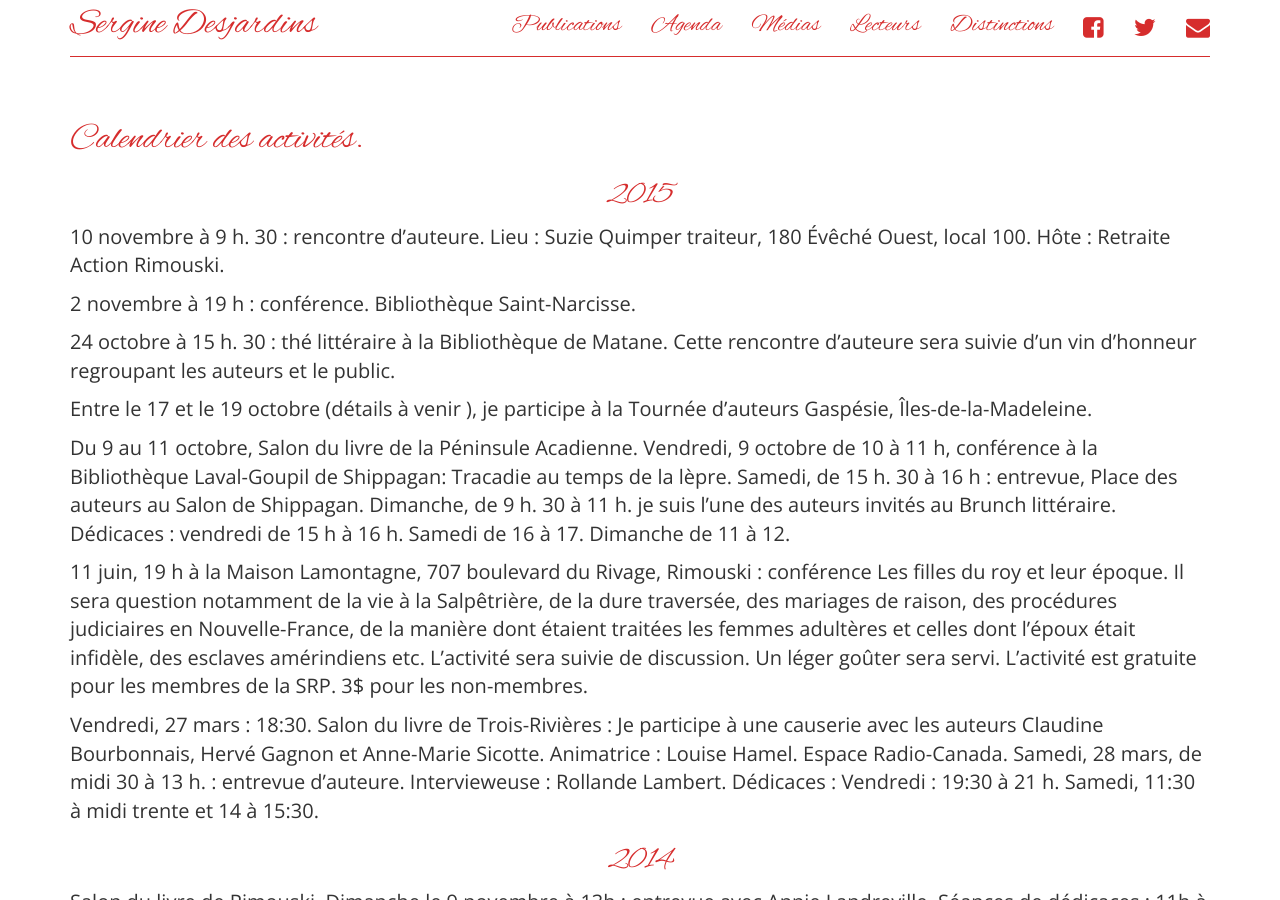
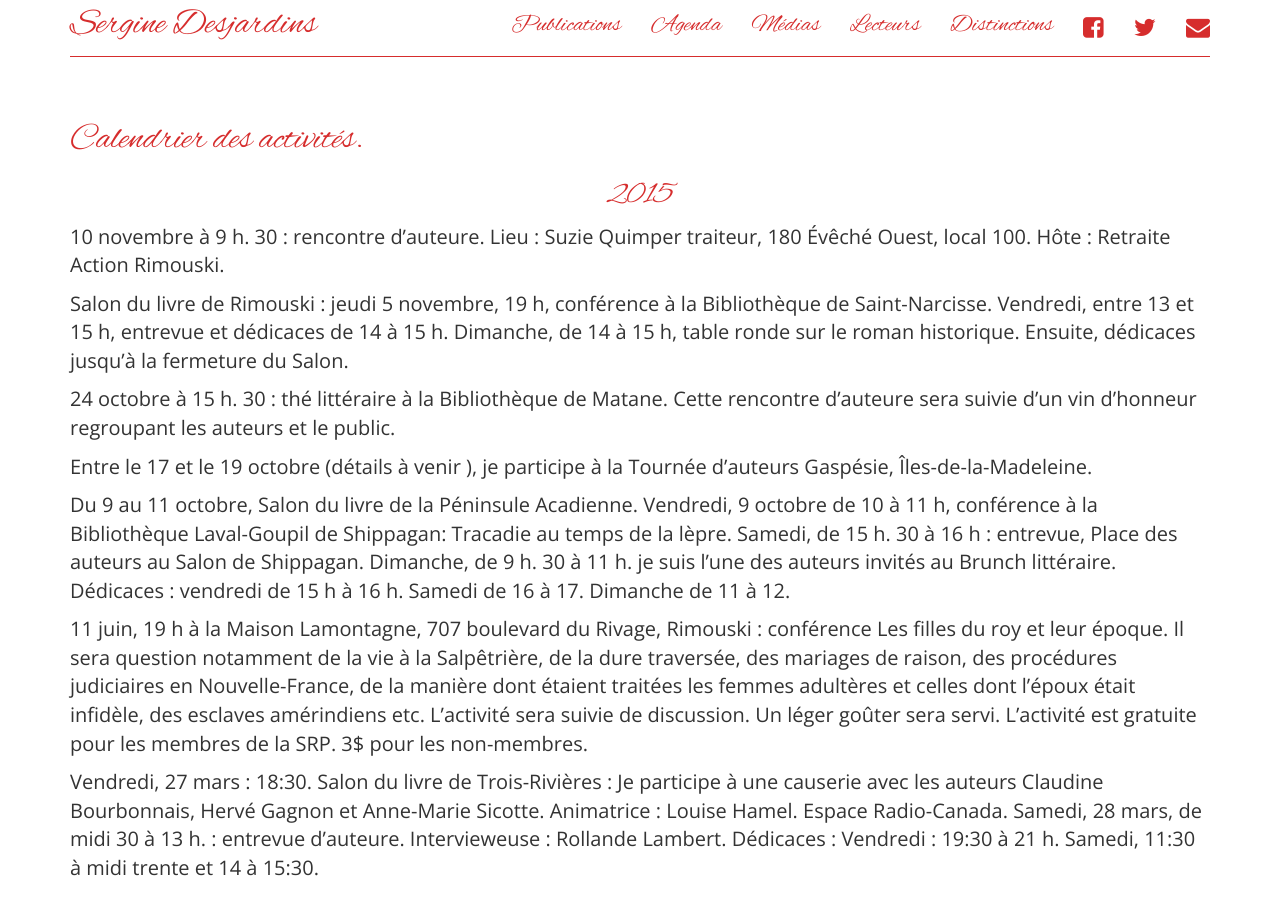
Before and after one commit to serginedesjardins/serginedesjardins.github.io, a Jekyll site: the page built from agenda.md, in a window 1280 px wide and 900 px high. Built offline with Jekyll 4.4.1, drawn with Linux system fonts in a browser that asks for light colours; nearby versions of some CDN libraries.

Commit message:
J'ai mis mon horaire du Salon de Rimouski

```diff
--- a/agenda.md
+++ b/agenda.md
@@ -11,7 +11,7 @@ permalink: /agenda/
 
 10 novembre à 9 h. 30 : rencontre d'auteure. Lieu : Suzie Quimper traiteur, 180 Évêché Ouest, local 100. Hôte : Retraite Action Rimouski.
 
-2 novembre à 19 h : conférence. Bibliothèque Saint-Narcisse.
+Salon du livre de Rimouski : jeudi 5 novembre, 19 h, conférence à la Bibliothèque de Saint-Narcisse. Vendredi, entre 13 et 15 h, entrevue et dédicaces de 14 à 15 h. Dimanche, de 14 à 15 h, table ronde sur le roman historique. Ensuite, dédicaces jusqu’à la fermeture du Salon.
 
 24 octobre à 15 h. 30 : thé littéraire à la Bibliothèque de Matane. Cette rencontre d'auteure sera suivie d'un vin d'honneur regroupant les auteurs et le public.
 
```
